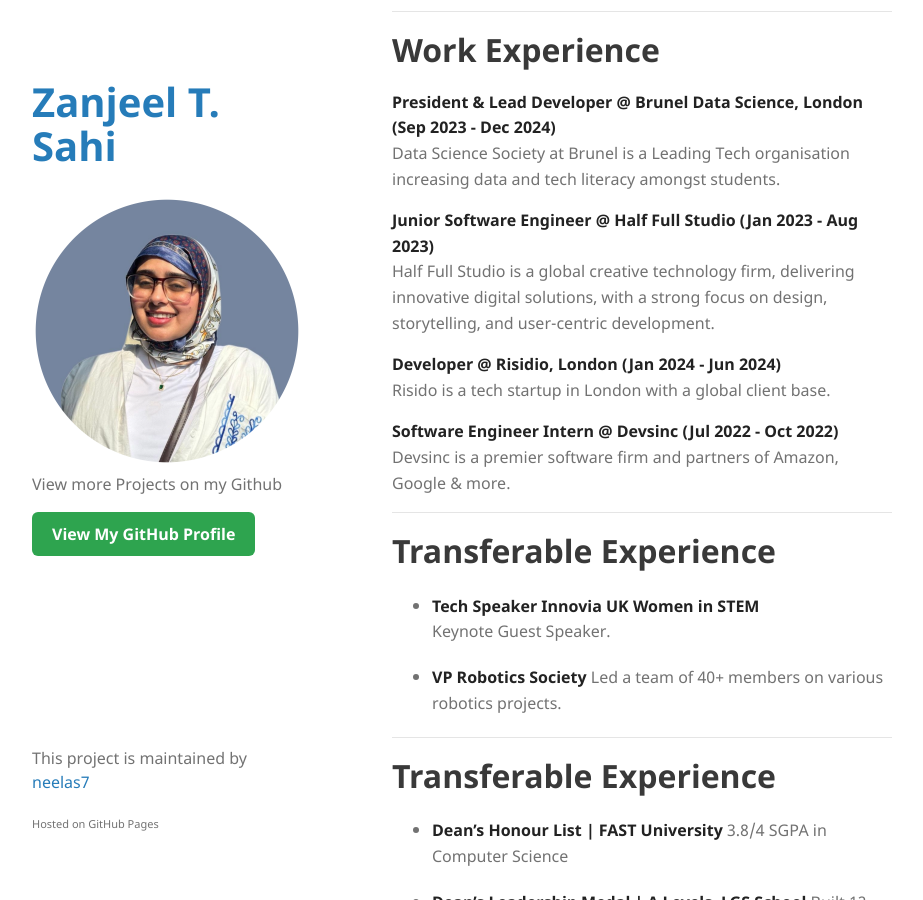
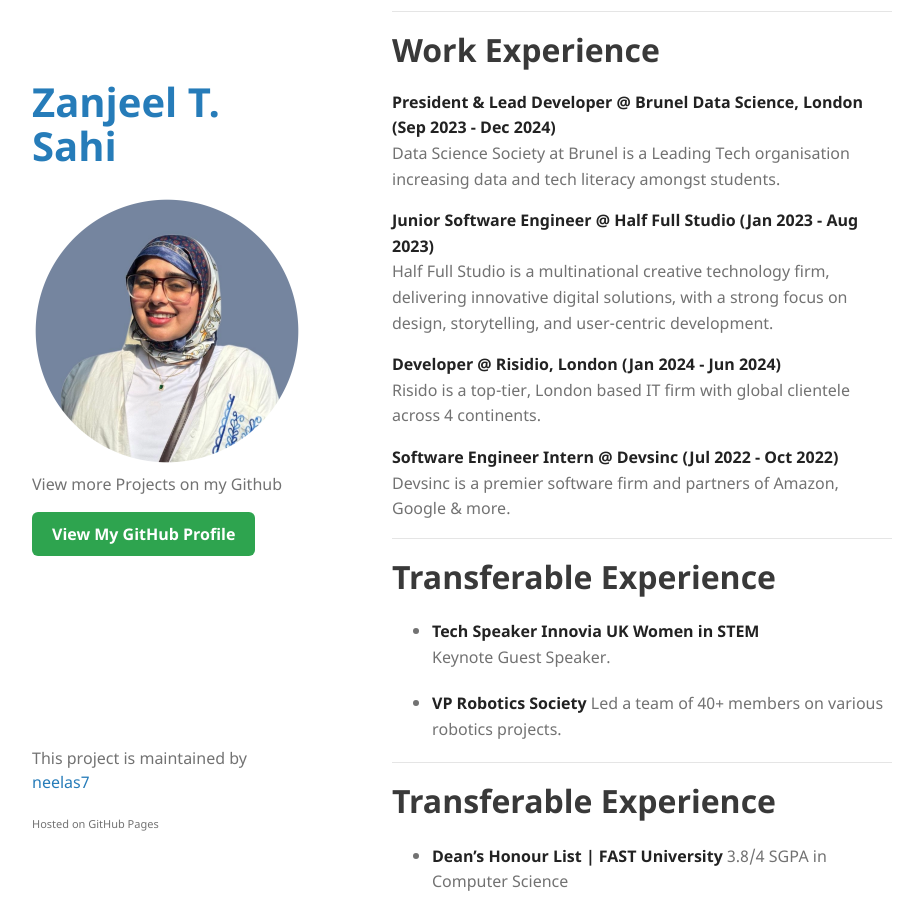
Before and after one commit to neelas7/portfolio, a Jekyll site: the page built from index.md, in a window 1280 px wide and 900 px high, scrolled down 8533 px. Shown: the whole window, without its empty margins (208-1131 px from the left). Built offline with Jekyll 4.4.1, drawn with Linux system fonts in a browser that asks for light colours.

Commit message:
updates4

```diff
--- a/index.md
+++ b/index.md
@@ -511,10 +511,10 @@
   Data Science Society at Brunel is a Leading Tech organisation increasing data and tech literacy amongst students.
 
  **Junior Software Engineer @ Half Full Studio (Jan 2023 - Aug 2023)**
-  Half Full Studio is a global creative technology firm, delivering innovative digital solutions, with a strong focus on design, storytelling, and user-centric development.
+  Half Full Studio is a multinational creative technology firm, delivering innovative digital solutions, with a strong focus on design, storytelling, and user-centric development.
 
  **Developer  @ Risidio, London (Jan 2024 - Jun 2024)**
-  Risido is a tech startup in London with a global client base.
+  Risido is a top-tier, London based IT firm with global clientele across 4 continents.
 
 
  **Software Engineer Intern @ Devsinc (Jul 2022 - Oct 2022)**
```
